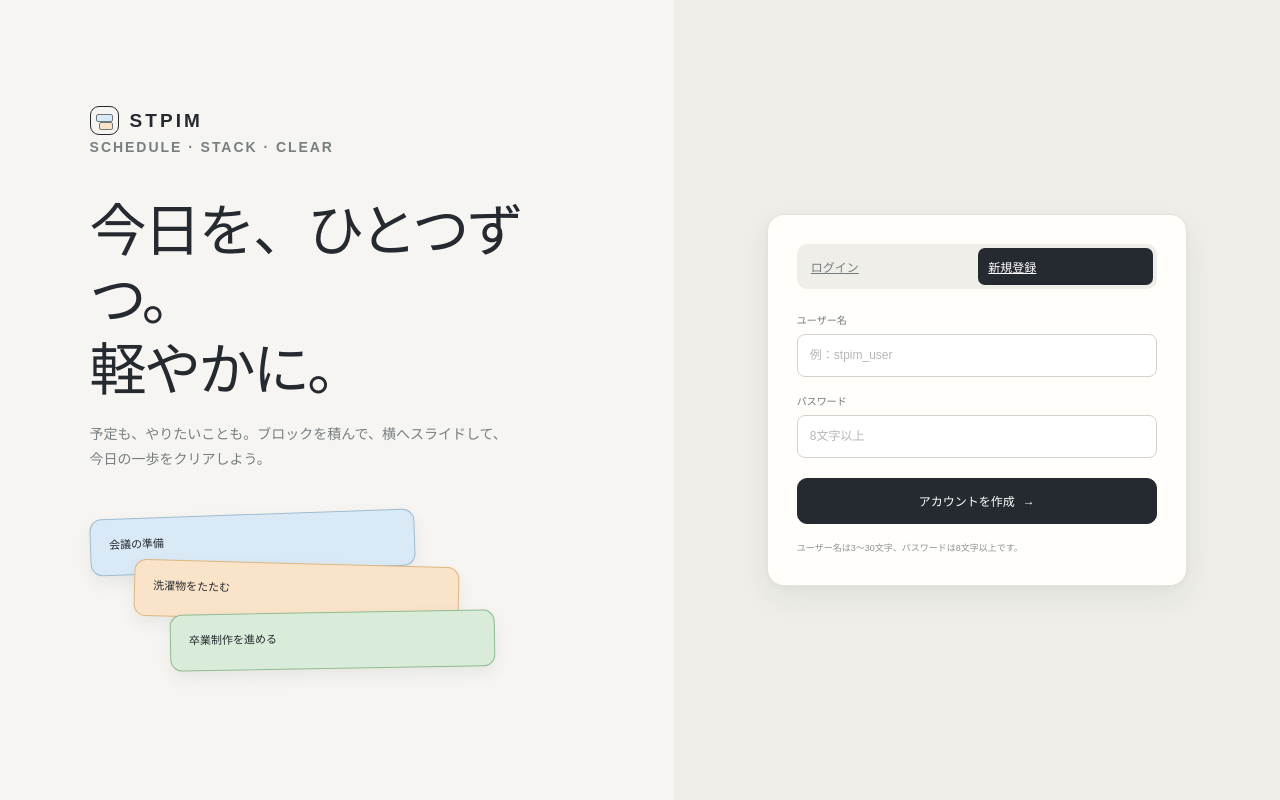
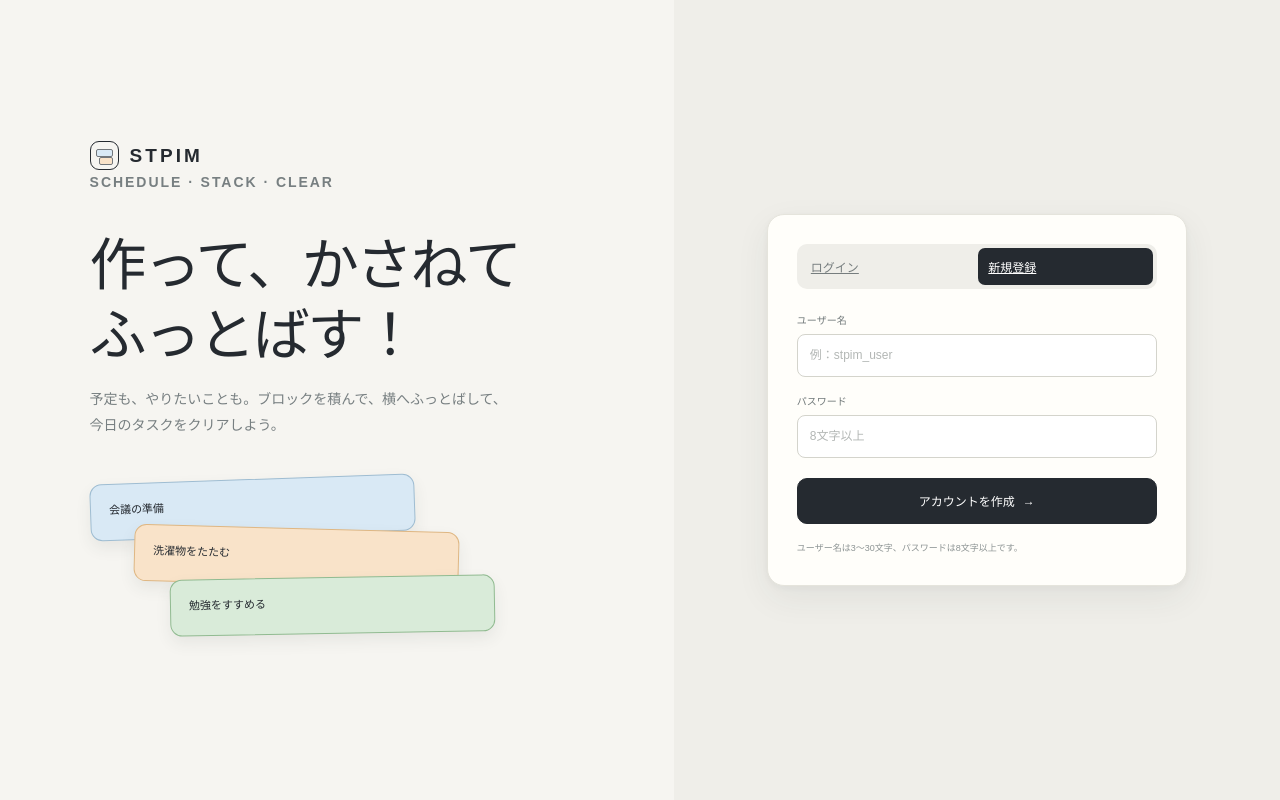
Before and after one commit to KikuchiKosuke/STPIM, a Java web app: page /register in a window 1280 px wide. Run offline with Tomcat 11, a stand-in JSP engine, Linux system fonts and the light colour scheme.

Commit message:
テキストを変更しました

```diff
--- a/src/main/webapp/WEB-INF/jsp/auth.jsp
+++ b/src/main/webapp/WEB-INF/jsp/auth.jsp
@@ -10,9 +10,9 @@ String formUsername = (String) request.getAttribute("formUsername");
 <!DOCTYPE html><html lang="ja"><head><meta charset="UTF-8"><meta name="viewport" content="width=device-width,initial-scale=1"><title>STPIM ログイン</title><link rel="stylesheet" href="<%= ctx %>/css/style.css"></head>
 <body><main class="login-page">
   <section class="login-story"><div class="brand login-brand"><span class="brand-mark"></span><span>STPIM</span></div>
-    <p class="eyebrow">Schedule · Stack · Clear</p><h1>今日を、ひとつずつ。<br>軽やかに。</h1>
-    <p>予定も、やりたいことも。ブロックを積んで、横へスライドして、今日の一歩をクリアしよう。</p>
-    <div class="hero-stack" aria-hidden="true"><div class="hero-block">会議の準備</div><div class="hero-block">洗濯物をたたむ</div><div class="hero-block">卒業制作を進める</div></div>
+    <p class="eyebrow">Schedule · Stack · Clear</p><h1>作って、かさねて<br>ふっとばす！</h1>
+    <p>予定も、やりたいことも。ブロックを積んで、横へふっとばして、今日のタスクをクリアしよう。</p>
+    <div class="hero-stack" aria-hidden="true"><div class="hero-block">会議の準備</div><div class="hero-block">洗濯物をたたむ</div><div class="hero-block">勉強をすすめる</div></div>
   </section>
   <section class="login-side"><form class="login-card" method="post" action="<%= ctx %><%= registerMode ? "/register" : "/login" %>">
     <div class="auth-tabs"><a class="auth-tab <%= registerMode ? "" : "active" %>" href="<%= ctx %>/login">ログイン</a><a class="auth-tab <%= registerMode ? "active" : "" %>" href="<%= ctx %>/register">新規登録</a></div>
--- a/src/main/webapp/WEB-INF/jsp/block-form.jsp
+++ b/src/main/webapp/WEB-INF/jsp/block-form.jsp
@@ -21,7 +21,7 @@ if (compareId == null && block != null && block.getSeriesId()!=null) for(Block c
 %>
 <!DOCTYPE html><html lang="ja"><head><meta charset="UTF-8"><meta name="viewport" content="width=device-width,initial-scale=1"><title><%= block==null ? "ブロックを追加" : "ブロックを編集" %> | STPIM</title><link rel="stylesheet" href="<%= ctx %>/css/style.css"></head><body><div class="app-shell">
 <%@ include file="header.jspf" %>
-<main class="page"><div class="page-heading"><div><p class="eyebrow">予定をひとつ、ブロックに</p><h1><%= block==null ? "ブロックを追加" : "ブロックを編集" %></h1><p class="heading-sub">時間制か優先順位を選んで、今日の積み上げに。</p></div><a class="button" href="<%= ctx %>/day?date=<%= date %>">日画面へ戻る</a></div>
+<main class="page"><div class="page-heading"><div><p class="eyebrow">ブロックの作成</p><h1><%= block==null ? "ブロックを追加" : "ブロックを編集" %></h1><p class="heading-sub">予定をくみたてる</p></div><a class="button" href="<%= ctx %>/day?date=<%= date %>">日画面へ戻る</a></div>
 <div class="form-layout"><section class="panel form-panel"><% if(locked){ %><div class="soft-note" style="margin-bottom:18px">開始済み・完了済みのため、記録に関わる設定は変更できません。タイトルとメモを編集できます。</div><% } %>
 <% if(errors!=null && !errors.isEmpty()){ %><div class="auth-error" role="alert"><% for(String error:errors){ %><div><%= Html.escape(error) %></div><% } %></div><% } %>
 <form id="block-form" method="post" action="<%= ctx %>/blocks/save"><% if(block!=null){ %><input type="hidden" name="id" value="<%= block.getId() %>"><% } %>
--- a/src/main/webapp/WEB-INF/jsp/calendar.jsp
+++ b/src/main/webapp/WEB-INF/jsp/calendar.jsp
@@ -10,7 +10,7 @@ String[] weekdays = {"日","月","火","水","木","金","土"};
 %>
 <!DOCTYPE html><html lang="ja"><head><meta charset="UTF-8"><meta name="viewport" content="width=device-width,initial-scale=1"><title>カレンダー | STPIM</title><link rel="stylesheet" href="<%= ctx %>/css/style.css"></head><body><div class="app-shell">
 <%@ include file="header.jspf" %>
-<main class="page"><div class="page-heading"><div><p class="eyebrow">予定を見渡す</p><h1>カレンダー</h1><p class="heading-sub">積み上げた予定を、今日の流れに。</p></div><div class="heading-actions"><a class="button" href="<%= ctx %>/calendar">今日に戻る</a><a class="button primary" href="<%= ctx %>/blocks/new?date=<%= selectedDate %>">＋ ブロックを追加</a></div></div>
+<main class="page"><div class="page-heading"><div><p class="eyebrow">予定の確認</p><h1>カレンダー</h1><p class="heading-sub">今日の流れ</p></div><div class="heading-actions"><a class="button" href="<%= ctx %>/calendar">今日に戻る</a><a class="button primary" href="<%= ctx %>/blocks/new?date=<%= selectedDate %>">＋ ブロックを追加</a></div></div>
 <div class="calendar-layout"><section class="panel calendar-panel"><div class="calendar-toolbar"><a class="button icon" aria-label="前月" href="?month=<%= month.minusMonths(1) %>&date=<%= selectedDate %>">‹</a><h2 class="month-title"><span class="mono"><%= month.getYear() %></span>年<%= month.getMonthValue() %>月</h2><a class="button icon" aria-label="次月" href="?month=<%= month.plusMonths(1) %>&date=<%= selectedDate %>">›</a><span class="spacer"></span><a class="button small" href="<%= ctx %>/calendar">今日</a></div>
 <div class="weekday-row"><% for (int i=0;i<weekdays.length;i++) { %><div class="weekday" style="<%= i==0 ? "color:#bb7868" : i==6 ? "color:#6d91aa" : "" %>"><%= weekdays[i] %></div><% } %></div>
 <div class="calendar-grid"><% for (int i=0;i<42;i++) { LocalDate day=gridStart.plusDays(i); int count=0,done=0,missed=0; for(Block b:blocks) if(b.getTargetDate().equals(day)){ count++; if(b.getStatus()==BlockStatus.DONE)done++; if(b.getStatus()==BlockStatus.MISSED)missed++; } %>
--- a/src/main/webapp/WEB-INF/jsp/day.jsp
+++ b/src/main/webapp/WEB-INF/jsp/day.jsp
@@ -14,8 +14,8 @@ Block resultBlock=(Block)request.getAttribute("resultBlock"); ClearResult result
 <main class="page"><div class="day-toolbar"><a class="day-arrow" href="?date=<%= date.minusDays(1) %>" aria-label="前日">‹</a><div><p class="eyebrow" style="margin:0"><%= date.equals(stpim.util.Clock.today())?"今日の積み上げ":"日のブロック" %></p><h1 class="day-date-label"><%= date.getMonthValue() %>月<%= date.getDayOfMonth() %>日（<%= new String[]{"月","火","水","木","金","土","日"}[date.getDayOfWeek().getValue()-1] %>）</h1></div><a class="day-arrow" href="?date=<%= date.plusDays(1) %>" aria-label="翌日">›</a><a class="button small" href="<%= ctx %>/calendar?month=<%= java.time.YearMonth.from(date) %>&date=<%= date %>">カレンダーへ</a><span class="spacer"></span><a class="button primary" href="<%= ctx %>/blocks/new?date=<%= date %>">＋ ブロックを追加</a></div>
 <div class="day-layout"><section class="day-main"><div class="day-columns"><section class="block-board"><header class="board-head"><div class="board-head-left"><span class="type-chip">時間制</span><h2 class="board-title">時刻厳守の予定</h2><span class="board-count"><%= timedTodo.size()+timedDone.size() %>件</span></div><span class="board-caption">開始時刻の順に並びます</span></header><div class="stack"><% if(timedTodo.isEmpty()&&timedDone.isEmpty()){ %><div class="empty">この日の時間制ブロックはありません</div><% } for(Block b:timedTodo){ %><%= BlockView.cardHtml(b,ctx) %><% } for(Block b:timedDone){ %><%= BlockView.cardHtml(b,ctx) %><% } %></div><a class="button small" style="margin-top:12px" href="<%= ctx %>/blocks/new?date=<%= date %>&type=TIME">＋ 時間制を追加</a></section>
 <section class="block-board"><header class="board-head"><div class="board-head-left"><span class="type-chip priority">優先順位</span><h2 class="board-title">順不同の用事</h2><span class="board-count"><%= priorityTodo.size()+priorityDone.size() %>件</span></div><span class="board-caption">上ほど優先度が高い</span></header><div class="stack"><% if(priorityTodo.isEmpty()&&priorityDone.isEmpty()){ %><div class="empty">この日の優先順位ブロックはありません</div><% } for(Block b:priorityTodo){ %><%= BlockView.cardHtml(b,ctx) %><% } for(Block b:priorityDone){ %><%= BlockView.cardHtml(b,ctx) %><% } %></div><a class="button small" style="margin-top:12px" href="<%= ctx %>/blocks/new?date=<%= date %>&type=PRIORITY">＋ 優先順位を追加</a></section></div>
-<p class="tiny" style="margin-top:18px">未完了のブロックを右へスライドするとクリアできます。どのブロックからでも操作できます。</p></section>
-<aside class="day-side"><section class="panel side-card"><h2>この日のようす</h2><div class="stat-grid"><div class="stat-box"><span class="stat-label">残り</span><span class="stat-value"><%= ((Integer)request.getAttribute("dayTotal")).intValue()-((Integer)request.getAttribute("dayDone")).intValue() %></span></div><div class="stat-box"><span class="stat-label">クリア</span><span class="stat-value"><%= request.getAttribute("dayDone") %></span></div><div class="stat-box"><span class="stat-label">未処理</span><span class="stat-value" style="<%= ((Integer)request.getAttribute("dayMissed")).intValue()>0?"color:var(--red)":"" %>"><%= request.getAttribute("dayMissed") %></span></div></div><div class="status-legend"><span class="status-pill">未着手</span><span class="status-pill done">完了</span><span class="status-pill missed">未処理</span></div></section><section class="panel side-card"><h2>クリアのしかた</h2><p class="gesture-note" style="margin:0">ブロックをつかんで右へスライド。残りのブロックが詰まって、クリアした時刻が記録されます。</p><div class="divider"></div><p class="tiny" style="margin:0">タイムアタックの記録は、優先順位ブロックの「開始」ボタンを押したときだけ所要時間を比べます。</p></section></aside></div></main>
+<p class="tiny" style="margin-top:18px">未完了のブロックをドラッグしながら右へふっとばすとクリアできます。どのブロックからでも操作できます。</p></section>
+<aside class="day-side"><section class="panel side-card"><h2>この日のようす</h2><div class="stat-grid"><div class="stat-box"><span class="stat-label">残り</span><span class="stat-value"><%= ((Integer)request.getAttribute("dayTotal")).intValue()-((Integer)request.getAttribute("dayDone")).intValue() %></span></div><div class="stat-box"><span class="stat-label">クリア</span><span class="stat-value"><%= request.getAttribute("dayDone") %></span></div><div class="stat-box"><span class="stat-label">未処理</span><span class="stat-value" style="<%= ((Integer)request.getAttribute("dayMissed")).intValue()>0?"color:var(--red)":"" %>"><%= request.getAttribute("dayMissed") %></span></div></div><div class="status-legend"><span class="status-pill">未着手</span><span class="status-pill done">完了</span><span class="status-pill missed">未処理</span></div></section><section class="panel side-card"><h2>クリアのしかた</h2><p class="gesture-note" style="margin:0">ブロックをつかんで右へふっとばす。残りのブロックが詰まって、クリアした時刻が記録されます。</p><div class="divider"></div><p class="tiny" style="margin:0">タイムアタックの記録は、優先順位ブロックの「開始」ボタンを押したときだけ所要時間を比べます。</p></section></aside></div></main>
 </div><div class="toast" id="toast" role="status"></div>
 <% if(resultBlock!=null&&result!=null){ %><div class="modal-backdrop" id="result-modal"><section class="modal narrow" role="dialog" aria-modal="true" aria-labelledby="result-title"><header class="modal-header"><div><h2 id="result-title">クリア結果</h2><p><%= Html.escape(resultBlock.getTitle()) %></p></div><button class="modal-close" type="button" data-close-result aria-label="閉じる">×</button></header><div class="modal-body">
 <% if(resultBlock.isTimeAttack()&&result.getDurationMinutes()!=null){ %><div class="result-hero green"><div class="result-kicker"><%= result.getPreviousDurationMinutes()==null?"最初の記録":"前回（"+result.getPreviousDurationMinutes()+"分）との比較" %></div><div class="result-value"><%= result.getDurationMinutes() %>分</div><div class="result-label"><%= Boolean.TRUE.equals(result.getPersonalBest())?"自己ベスト更新":result.getPreviousDurationMinutes()==null?"記録しました":(result.getDurationMinutes()-result.getPreviousDurationMinutes()>0?"+":"")+(result.getDurationMinutes()-result.getPreviousDurationMinutes())+"分" %></div></div>
--- a/src/main/webapp/WEB-INF/jsp/records.jsp
+++ b/src/main/webapp/WEB-INF/jsp/records.jsp
@@ -8,7 +8,7 @@ String ctx=request.getContextPath();
 %>
 <!DOCTYPE html><html lang="ja"><head><meta charset="UTF-8"><meta name="viewport" content="width=device-width,initial-scale=1"><title>記録・累計 | STPIM</title><link rel="stylesheet" href="<%= ctx %>/css/style.css"></head><body><div class="app-shell">
 <%@ include file="header.jspf" %>
-<main class="page"><div class="page-heading"><div><p class="eyebrow">今日までの積み上げ</p><h1>記録・累計</h1><p class="heading-sub">クリアした数も、残っている予定も。</p></div><div class="heading-actions"><a class="button" href="<%= ctx %>/time-attack">タイムアタックを見る　→</a></div></div>
+<main class="page"><div class="page-heading"><div><p class="eyebrow">これまでの合計</p><h1>記録・累計</h1><p class="heading-sub">これまでの記録をふりかえる</p></div><div class="heading-actions"><a class="button" href="<%= ctx %>/time-attack">タイムアタックを見る　→</a></div></div>
 <div class="summary-cards"><section class="panel summary-card emphasis"><span class="stat-label">累計クリア数</span><div class="stat-value"><%= request.getAttribute("totalCleared") %></div></section><section class="panel summary-card"><span class="stat-label">未着手</span><div class="stat-value"><%= request.getAttribute("todoCount") %></div></section><section class="panel summary-card"><span class="stat-label">未処理（記録に残す）</span><div class="stat-value"><%= request.getAttribute("missedCount") %></div></section></div>
 <section class="panel records-table-panel"><div class="filter-bar"><h2 style="font-size:14px;margin:0">ブロックの記録</h2><div class="filter-pills"><% for(String state:new String[]{"ALL","TODO","DONE","MISSED"}){String label="ALL".equals(state)?"すべて":"TODO".equals(state)?"未着手":"DONE".equals(state)?"完了":"未処理"; %><a class="filter-button <%= state.equals(selectedStatus) ? "active" : "" %>" href="?status=<%= state %>&month=<%= selectedMonth %>"><%= label %></a><% } %></div><select class="select-compact" id="record-month" onchange="location.href='?status=<%= selectedStatus %>&month='+encodeURIComponent(this.value)"><option value="ALL" <%= "ALL".equals(selectedMonth)?"selected":"" %>>期間：すべて</option><% for(String m:months){ %><option value="<%= m %>" <%= m.equals(selectedMonth)?"selected":"" %>><%= m.replace("-","年") %>月</option><% } %></select></div>
 <div class="table-wrap"><table class="records-table"><thead><tr><th>日付</th><th>ブロック</th><th>積み方</th><th>状態</th><th>予定</th><th>実績</th><th>差</th></tr></thead><tbody><% if(blocks.isEmpty()){ %><tr><td colspan="7"><div class="no-data">条件に合うブロックがありません</div></td></tr><% } for(Block b:blocks){ %>
--- a/src/main/webapp/WEB-INF/jsp/time-attack.jsp
+++ b/src/main/webapp/WEB-INF/jsp/time-attack.jsp
@@ -9,7 +9,7 @@ String ctx=request.getContextPath();
 %>
 <!DOCTYPE html><html lang="ja"><head><meta charset="UTF-8"><meta name="viewport" content="width=device-width,initial-scale=1"><title>タイムアタック | STPIM</title><link rel="stylesheet" href="<%= ctx %>/css/style.css"></head><body><div class="app-shell">
 <%@ include file="header.jspf" %>
-<main class="page"><div class="page-heading"><div><p class="eyebrow">昨日の自分と比べる</p><h1>タイムアタック</h1><p class="heading-sub">同じ系列の記録を振り返ります。</p></div></div>
+<main class="page"><div class="page-heading"><div><p class="eyebrow">過去の自分に挑戦！</p><h1>タイムアタック</h1><p class="heading-sub">同じ系列の記録を振り返ります。</p></div></div>
 <% if(series.isEmpty()){ %><section class="panel no-data">タイムアタックのブロックはまだありません。<div style="margin-top:14px"><a class="button primary" href="<%= ctx %>/blocks/new?date=<%= stpim.util.Clock.today() %>">ブロックを作る</a></div></section><% } else { %>
 <div class="records-layout"><aside class="panel series-list"><h2>タイムアタックの一覧</h2><% for(Block s:series){ Integer seriesBest=bestBySeries.get(s.getSeriesId()); %><a class="series-option <%= active!=null&&s.getSeriesId().equals(active.getSeriesId())?"active":"" %>" href="?series=<%= s.getSeriesId() %>"><span class="series-name"><%= Html.escape(s.getTitle()) %></span><span class="series-meta"><%= s.getBetterDirection()==BetterDirection.LONGER?"長い方が良い":"短い方が良い" %> ／ 自己ベスト <%= seriesBest==null?"—":seriesBest+"分" %></span></a><% } %><p class="tiny">比較対象を選ぶと系列がつながります。タイトルの一致では記録をまとめません。</p></aside>
 <section class="panel records-main"><div class="records-title-row"><h2><%= Html.escape(active.getTitle()) %></h2><span class="type-chip attack"><%= active.getBetterDirection()==BetterDirection.LONGER?"長い方が良い":"短い方が良い" %></span><span class="spacer"></span><a class="button small" href="<%= ctx %>/blocks/new?date=<%= stpim.util.Clock.today() %>&compareBlockId=<%= records.isEmpty()?active.getId():records.get(records.size()-1).getId() %>">今日に追加</a></div>
```
